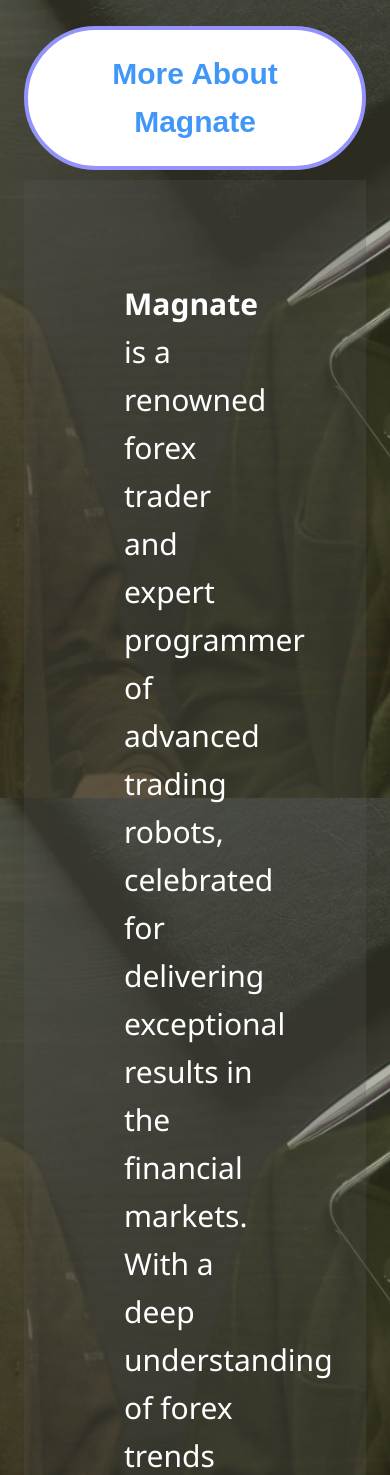
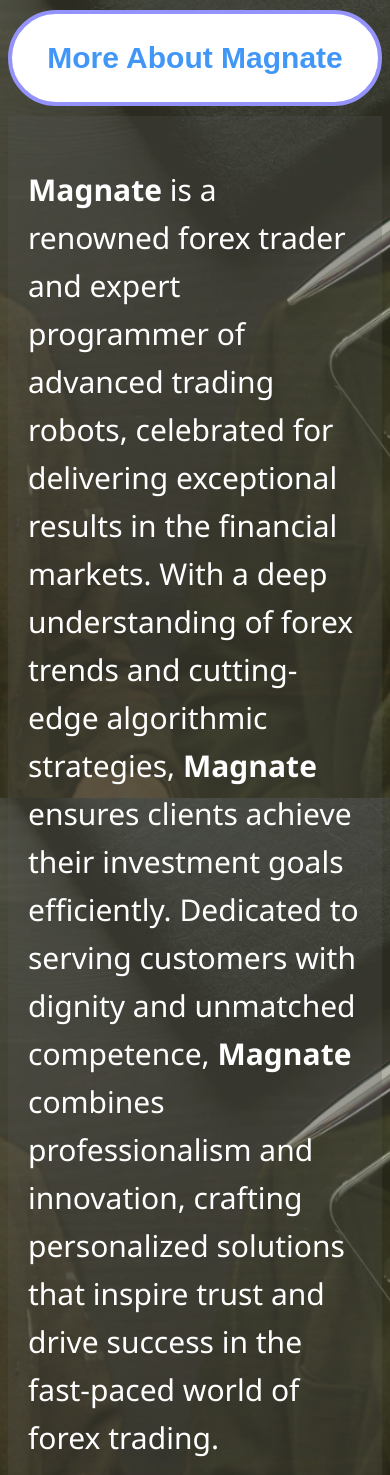
Before and after one commit to jakes-johns/magnateportfolio, a Flask app: page /more/ in a window 390 px wide. Shown: the part 46-1521 px from the top of the page. Run offline with Flask 3, Linux system fonts and the light colour scheme.

Commit message:
Update styles.css

```diff
--- a/static/styles.css
+++ b/static/styles.css
@@ -364,4 +364,16 @@
         height: 130px;
         padding: 2px;
     }
+     #empire3 {
+        padding: 1em 0.5em;
+    }
+
+    #empire3 h2, #empire4 h2 {
+        padding: 20px 20px;
+    }
+    #empire3 p {
+        font-family: 'Segoe UI', Tahoma, Geneva, Verdana, sans-serif;
+        font-size: 30px;
+        padding: 50px 20px;
+    }
 }
```
